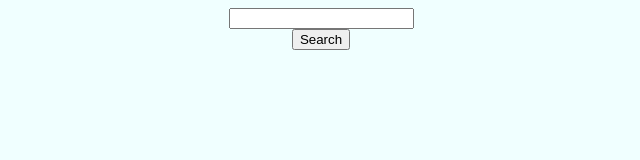
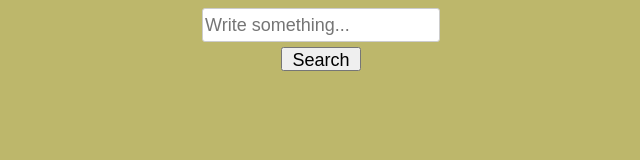
Before and after one commit to AliceInHell/AliceInHell.github.io, a plain HTML site: page index.html in a window 1280 px wide. Shown: the whole page, without its empty margins (319-959 px from the left). Drawn offline with Linux system fonts and the light colour scheme.

Commit message:
new style

```diff
--- a/index.html
+++ b/index.html
@@ -10,7 +10,7 @@
     <body>
         <div>
             <form action="#" class="form">
-                <input id="query" type="text"/>
+                <input id="query" type="text" placeholder="Write something..."/>
                 <button onclick="search()">Search</button>
             </form>
             <div id="videoList" class="container"></div>
--- a/script.js
+++ b/script.js
@@ -296,7 +296,7 @@ function mouseMove(e){
 
 
         //checking for necessity of loading new videos and show new one if need
-        if(Math.abs(clickX - e.clientX) > 165){
+        if(Math.abs(clickX - e.clientX) > 185){
             movable = false;
 
             //define direction
--- a/style.css
+++ b/style.css
@@ -1,6 +1,6 @@
 body{
     overflow-x: hidden;
-    background-color: azure;
+    background-color: darkkhaki;
 }
 
 .form {
@@ -41,17 +41,39 @@ img{
 }
 
 .description{
+    font-family: Permanent-Marker;
     height: 150px;
     font-style: italic;
     text-align: left;
 }
 
-.duration .author {
+.duration, .author {
     font-style: normal;
-    font-size: 4px;
+    font-size: 12px;
+}
+
+button {
+    margin-top: 5px;
+    width: 80px;
+    height: 24px;
+    font-size: 18px;
+    background: -moz-linear-gradient(darkkhaki, gray);
+}
+
+input {
+    height: 30px;
+    font-size: 18px;
+    border: 1px solid #cccccc;
+    border-radius: 3px;
+    -webkit-border-radius: 3px;
 }
 
 @-webkit-keyframes letsAppear {
     0% { opacity: 0;}
     100% { opacity: 1;}
 }
+
+@font-face {
+    font-family: Permanent-Marker;
+    src: url(./eurostile.TTF);
+}
```
Also changed, not shown: README.txt, eurostile.TTF (added).
